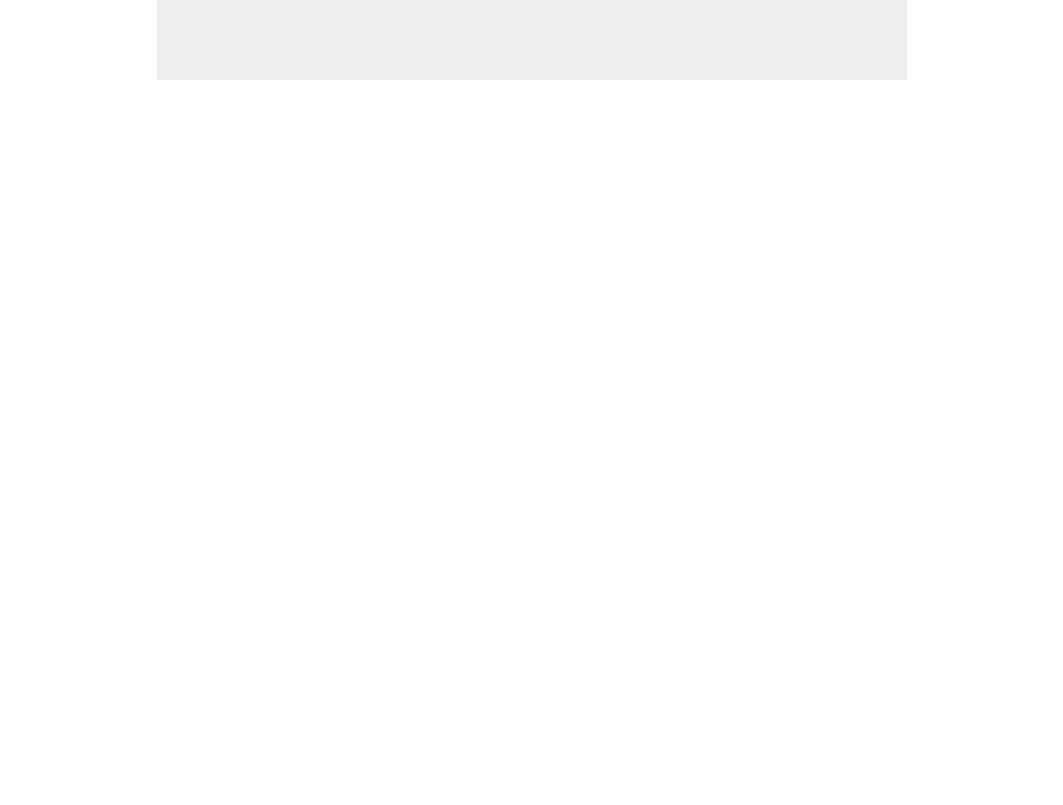
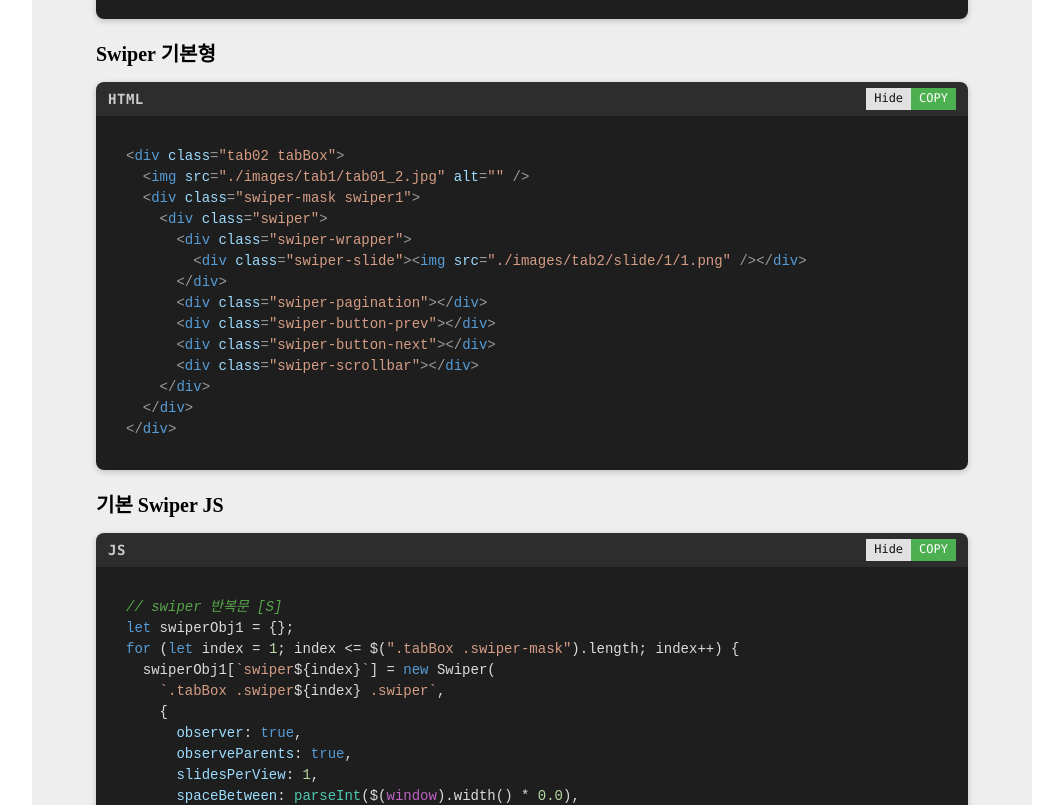
Before and after one commit to sangyeop0529/Px-to-Vw, a React (Vite) app: page / in a window 1280 px wide. Shown: the part 720-1525 px from the top of the page, without its empty margins (108-1171 px from the left). Before the commit the page ends 800 px from the top, so only its background shows below. Built offline with nearby package versions, Linux system fonts and the light colour scheme.

Commit message:
code 컴포넌트 생성

```diff
--- a/package.json
+++ b/package.json
@@ -10,6 +10,7 @@
     "preview": "vite preview"
   },
   "dependencies": {
+    "highlight.js": "^11.11.1",
     "normalize.css": "^8.0.1",
     "react": "^19.1.1",
     "react-dom": "^19.1.1",
--- a/src/App.tsx
+++ b/src/App.tsx
@@ -1,12 +1,24 @@
-import Next from "./components/Next";
+import CodeCopy from "./components/CodeCopy";
 import PxToVw from "./components/PxToVw";
 import styled from "styled-components";
+import { codeExamples } from "./codes/codeExamples";
+
+const allExamples = [...Object.values(codeExamples.Sample)];
 
 function App() {
   return (
     <Container>
       <PxToVw />
-      <Next />
+
+      {allExamples.map((example, idx) => (
+        <CodeCopy
+          key={idx}
+          id={idx}
+          title={example.title}
+          type={example.type}
+          code={example.code}
+        />
+      ))}
     </Container>
   );
 }
@@ -14,10 +26,9 @@ function App() {
 export default App;
 
 const Container = styled.div`
-  max-width: 750px;
+  max-width: 1000px;
   width: 100%;
   background-color: #eee;
-  height: 100vh;
   margin: 0 auto;
   padding: 4rem;
 `;
--- /dev/null
+++ b/src/codes/codeExamples.ts
@@ -0,0 +1,127 @@
+export const codeExamples = {
+  Sample: {
+    "1": {
+      title: "기본형",
+      type: "HTML",
+      code: `<div class="top01">
+  <img src="./images/top01.jpg" alt="" />
+</div>`,
+    },
+    "2": {
+      title: "버튼형",
+      type: "HTML",
+      code: `<div class="sec03">
+  <img src="./images/sec03_1.jpg" alt="" />
+  <img src="./images/sec03_2.jpg" class="kioskDel" />
+  <a href="#" id="link1" data-order="0" class="link-btn kioskDel">
+    <img src="./images/sec03_3.jpg" />
+  </a>
+  <img src="./images/sec03_4.jpg" />
+</div>`,
+    },
+    "3": {
+      title: "Swiper 기본형",
+      type: "HTML",
+      code: `<div class="tab02 tabBox">
+  <img src="./images/tab1/tab01_2.jpg" alt="" />
+  <div class="swiper-mask swiper1">
+    <div class="swiper">
+      <div class="swiper-wrapper">
+        <div class="swiper-slide"><img src="./images/tab2/slide/1/1.png" /></div>
+      </div>
+      <div class="swiper-pagination"></div>
+      <div class="swiper-button-prev"></div>
+      <div class="swiper-button-next"></div>
+      <div class="swiper-scrollbar"></div>
+    </div>
+  </div>
+</div>`,
+    },
+    "4": {
+      title: "기본 Swiper JS",
+      type: "JS",
+      code: `// swiper 반복문 [S]
+let swiperObj1 = {};
+for (let index = 1; index <= $(".tabBox .swiper-mask").length; index++) {
+  swiperObj1[\`swiper\${index}\`] = new Swiper(
+    \`.tabBox .swiper\${index} .swiper\`,
+    {
+      observer: true,
+      observeParents: true,
+      slidesPerView: 1,
+      spaceBetween: parseInt($(window).width() * 0.0),
+
+      pagination: {
+        el: \`.tabBox .swiper\${index} .swiper-pagination\`,
+      },
+      navigation: {
+        nextEl: \`.tabBox .swiper\${index} .swiper-button-next\`,
+        prevEl: \`.tabBox .swiper\${index} .swiper-button-prev\`,
+      },
+      scrollbar: {
+        el: \`.tabBox .swiper\${index} .swiper-scrollbar\`,
+      },
+    }
+  );
+}
+// swiper 반복문 [E]`,
+    },
+    "5": {
+      title: "기본 Swiper CSS",
+      type: "CSS",
+      code: `.swiper-mask .swiper {
+  padding: 0 8vw;
+}
+.swiper-mask .swiper-pagination {
+  margin-top: 8vw;
+}
+.swiper-pagination-bullet {
+  background-color: #efe4e4;
+}
+.swiper-pagination-bullet-active {
+  background-color: #ba0c2f;
+}
+.swiper-mask .swiper-button-prev,
+.swiper-mask .swiper-button-next {
+  width: 8vw;
+  height: 8vw;
+  top: 25%;
+}
+.swiper-mask .swiper-button-prev {
+  left: 8vw;
+}
+.swiper-mask .swiper-button-next {
+  right: 8vw;
+}`,
+    },
+    "6": {
+      title: "Fade Effect",
+      type: "JS",
+      code: `// swiper 반복문 [S]
+let swiperObj1 = {};
+for (let index = 1; index <= $(".fade .swiper-mask").length; index++) {
+  swiperObj1[\`swiper\${index}\`] = new Swiper(
+    \`.fade .swiper\${index} .swiper\`,
+    {
+      observer: true,
+      observeParents: true,
+      slidesPerView: 1,
+      loop: true,
+      effect: "fade",
+      fadeEffect: {
+        crossFade: true,
+      },
+      speed: 2000,
+      autoplay: {
+        delay: 1500,
+        disableOnInteraction: false,
+      },
+      allowTouchMove: false,
+    }
+  );
+}
+// swiper 반복문 [E]`,
+    },
+    // END
+  },
+} as const;
--- /dev/null
+++ b/src/components/CodeCopy.tsx
@@ -0,0 +1,98 @@
+import { useEffect, useState } from "react";
+import hljs from "highlight.js";
+import "highlight.js/styles/vs2015.css";
+import styled from "styled-components";
+import { ToastContainer, toast } from "react-toastify";
+
+type CodeCopyProps = {
+  id: number;
+  title: string;
+  type: string;
+  code: string;
+};
+
+const CodeCopy = ({ id, title, type, code }: CodeCopyProps) => {
+  const storageKey = `code-copy-${id}`;
+  const [isOpen, setIsOpen] = useState(true);
+
+  useEffect(() => {
+    hljs.highlightAll();
+  }, [isOpen]);
+
+  useEffect(() => {
+    const saved = localStorage.getItem(storageKey);
+    if (saved !== null) {
+      setIsOpen(saved == "true");
+    }
+  }, [storageKey]);
+
+  useEffect(() => {
+    localStorage.setItem(storageKey, String(isOpen));
+  }, [isOpen, storageKey]);
+
+  const onHideBtn = () => {
+    setIsOpen((prev) => !prev);
+  };
+
+  const onClickBtn = () => {
+    if (code) {
+      navigator.clipboard.writeText(code);
+      toast(`클립보드에 복사됨`);
+    } else {
+      toast.error("복사할 내용이 없습니다!");
+    }
+  };
+
+  return (
+    <Wrapper>
+      <Title>{title}</Title>
+
+      <div className="code-block">
+        <div className="code-header">
+          <h3>{type}</h3>
+          <div className="btn-group">
+            <HideBtn onClick={onHideBtn}>{isOpen ? "Hide" : "Show"}</HideBtn>
+            <CopyBtn onClick={onClickBtn}>COPY</CopyBtn>
+          </div>
+        </div>
+        {isOpen && (
+          <pre>
+            <code>{code}</code>
+          </pre>
+        )}
+      </div>
+      <ToastContainer />
+    </Wrapper>
+  );
+};
+
+export default CodeCopy;
+
+const Wrapper = styled.div`
+  margin-bottom: 1.5rem;
+`;
+const Title = styled.h2`
+  font-weight: 600;
+  font-size: 20px;
+  margin-bottom: 1rem;
+`;
+const HideBtn = styled.button`
+  display: flex;
+  justify-content: center;
+  align-items: center;
+  background-color: #e1e1e1;
+  border: none;
+  padding: 4px 8px;
+  color: #111;
+  cursor: pointer;
+`;
+const CopyBtn = styled.button`
+  display: flex;
+  justify-content: center;
+  align-items: center;
+  background-color: #4caf50;
+  border: none;
+  padding: 4px 8px;
+  color: #fff;
+  cursor: pointer;
+`;
--- a/src/components/Next.tsx
+++ /dev/null
@@ -1,5 +0,0 @@
-const Next = () => {
-  return <div></div>;
-};
-
-export default Next;
--- a/src/index.css
+++ b/src/index.css
@@ -3,3 +3,42 @@
   padding: 0;
   box-sizing: border-box;
 }
+
+.btn-group {
+  display: flex;
+}
+.code-block {
+  border-radius: 8px;
+  overflow: hidden;
+  margin: 16px 0;
+  box-shadow: 0 2px 6px rgba(0, 0, 0, 0.2);
+  font-family: "Fira Code", "Consolas", monospace;
+}
+
+.code-block .code-header {
+  display: flex;
+  justify-content: space-between;
+  align-items: center;
+  background: #2d2d2d;
+  color: #ccc;
+  font-size: 12px;
+  padding: 6px 12px;
+  font-weight: 500;
+  letter-spacing: 0.5px;
+}
+
+.code-block pre {
+  margin: 0;
+  background: #1e1e1e;
+  color: #d4d4d4;
+  padding: 16px;
+  font-size: 14px;
+  line-height: 1.5;
+  overflow-x: auto;
+  white-space: pre;
+}
+
+.code-block code {
+  display: block;
+  white-space: pre;
+}
```
Also changed, not shown: 1 other file (tests, documents, lock files or other folders).
